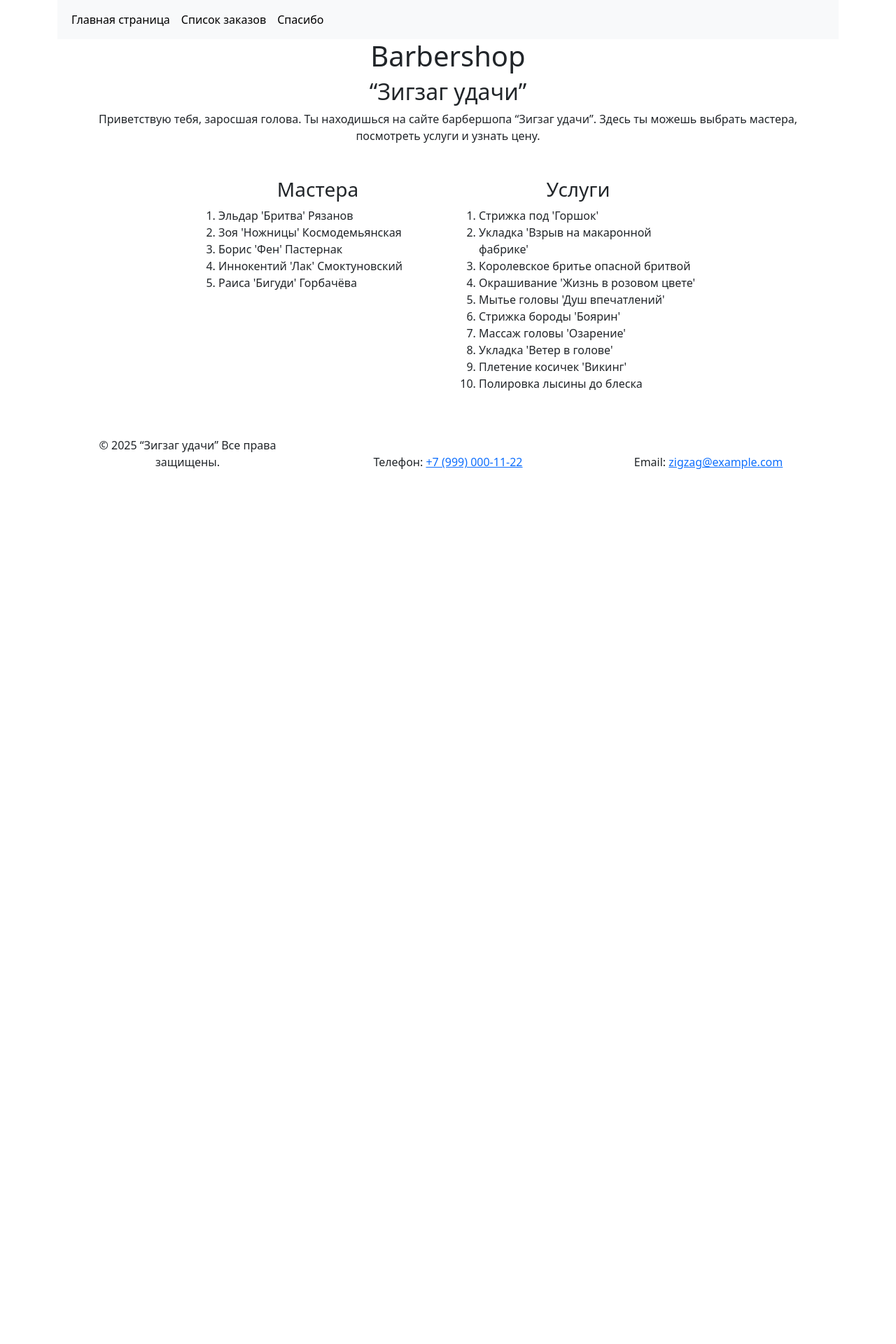
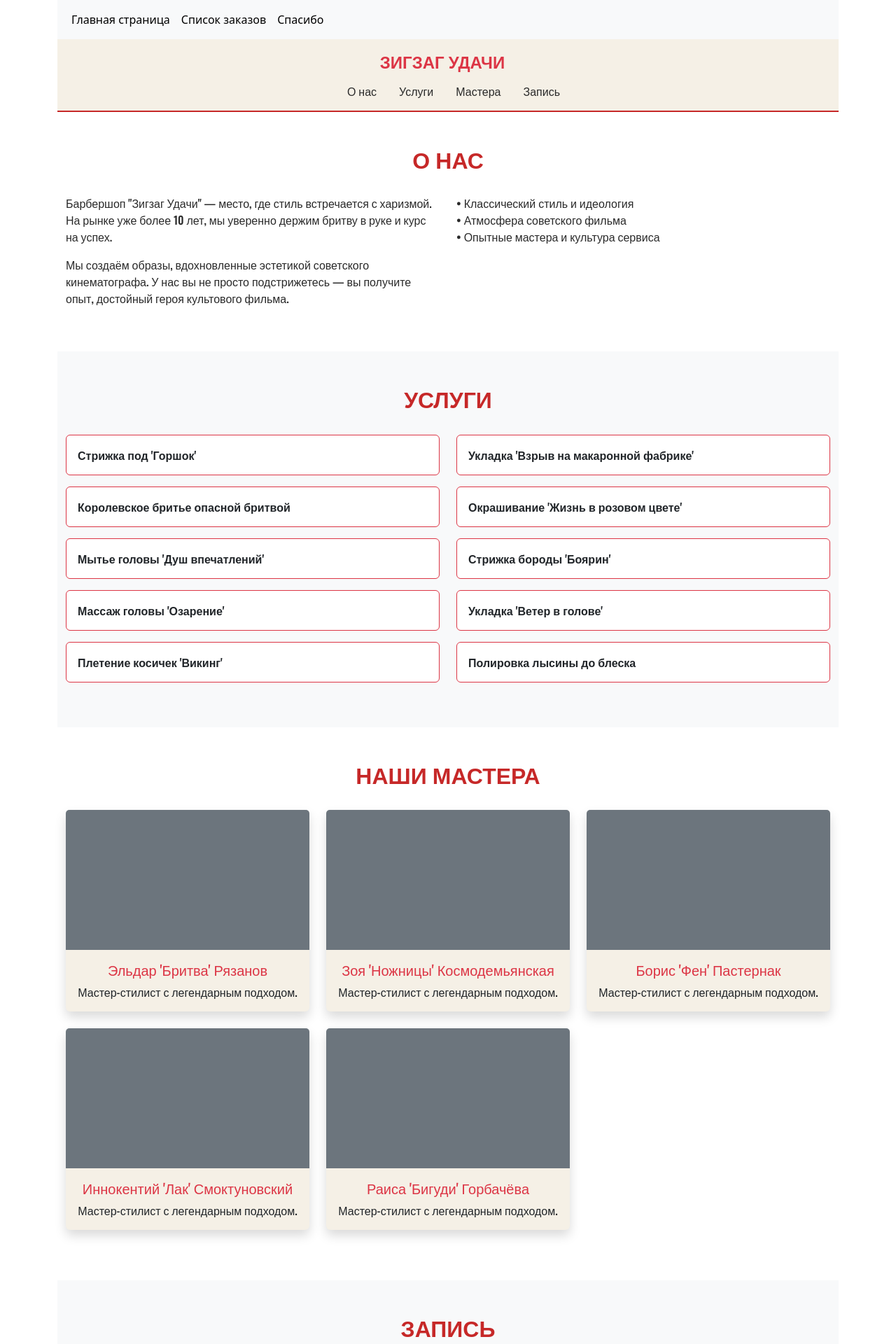
Before and after one commit to Katusha-tech/HWDJANGO, a Django app: page / in a window 1280 px wide. Shown: the top 1920 px of the page at 70% size. Before the commit the page ends 670 px from the top, so only its background shows below. Run offline with Django 5.2, Linux system fonts and the light colour scheme.

Commit message:
hw_38: доработала файл base, сделала файлы landing и thanks, вставила код со стилями в main.css

```diff
--- a/core/templates/core/landing.html
+++ b/core/templates/core/landing.html
@@ -1,51 +1,98 @@
 {% extends "base.html"%}
 {% load static %}
 {% block content %}
+<body data-bs-spy="scroll" data-bs-target="#navbarNav" data-bs-offset="70" tabindex="0">
+<nav class="navbar navbar-expand-lg navbar-light zigzag-navbar">
+    <div class="container">
+      <a class="navbar-brand text-danger fw-bold" href="#">ЗИГЗАГ УДАЧИ</a>
+      <button class="navbar-toggler" type="button" data-bs-toggle="collapse" data-bs-target="#navbarNav">
+        <span class="navbar-toggler-icon"></span>
+      </button>
+      <div class="collapse navbar-collapse" id="navbarNav">
+        <ul class="navbar-nav ms-auto">
+          <li class="nav-item">
+            <a class="nav-link" href="#about">О нас</a>
+          </li>
+          <li class="nav-item">
+            <a class="nav-link" href="#services">Услуги</a>
+          </li>
+          <li class="nav-item">
+            <a class="nav-link" href="#masters">Мастера</a>
+          </li>
+          <li class="nav-item">
+            <a class="nav-link" href="#booking">Запись</a>
+          </li>
+        </ul>
+      </div>
+    </div>
+  </nav>
+<section id="about" class="py-5 zigzag-section">
+    <div class="container">
+      <h2 class="section-title">О НАС</h2>
+      <div class="row">
+        <div class="col-md-6">
+          <p>
+            Барбершоп "Зигзаг Удачи" — место, где стиль встречается с харизмой.
+            На рынке уже более 10 лет, мы уверенно держим бритву в руке и курс на успех.
+          </p>
+          <p>
+            Мы создаём образы, вдохновленные эстетикой советского кинематографа. У нас вы не просто подстрижетесь — вы получите опыт, достойный героя культового фильма.
+          </p>
+        </div>
+        <div class="col-md-6">
+          <ul class="list-unstyled">
+            <li>• Классический стиль и идеология</li>
+            <li>• Атмосфера советского фильма</li>
+            <li>• Опытные мастера и культура сервиса</li>
+          </ul>
+        </div>
+      </div>
+    </div>
+  </section>
 
-<!DOCTYPE html>
-<html lang="en">
-    <head>
-        <meta charset="UTF-8">
-        <meta name="viewport" content="width=device-width, initial-scale=1.0">
-        <title>Landing</title>
-        <link rel="stylesheet" href="{% static 'css/main.css' %}">
-        <link href="https://cdn.jsdelivr.net/npm/bootstrap@5.3.3/dist/css/bootstrap.min.css" rel="stylesheet" integrity="sha384-QWTKZyjpPEjISv5WaRU9OFeRpok6YctnYmDr5pNlyT2bRjXh0JMhjY6hW+ALEwIH" crossorigin="anonymous">
-        <script src="https://cdn.jsdelivr.net/npm/bootstrap@5.3.3/dist/js/bootstrap.bundle.min.js" integrity="sha384-YvpcrYf0tY3lHB60NNkmXc5s9fDVZLESaAA55NDzOxhy9GkcIdslK1eN7N6jIeHz" crossorigin="anonymous"></script>
-        <script src="{% static 'js/main.js' %}"></script>
-    </head>
-    <body>
-        <div class = "container">
-            <div class = "header text-center mb-5">
-                <h1>Barbershop</h1>
-                <h2><q>Зигзаг удачи</q></h2>
-                <p>Приветствую тебя, заросшая голова. Ты находишься на сайте барбершопа <q>Зигзаг удачи</q>. Здесь ты можешь выбрать мастера, посмотреть услуги и узнать цену.</p>
+  <section id="services" class="py-5 zigzag-section bg-light">
+    <div class="container">
+      <h2 class="section-title">УСЛУГИ</h2>
+      <div class="row">
+        {% for service in services %}
+          <div class="col-md-6 mb-3">
+            <div class="p-3 border border-danger rounded text-dark bg-white">
+              <strong>{{ service }}</strong>
             </div>
-            <div class = "section row justify-content-center mt-5">
-                <div class="masters col-4">
-                    <h3 class="text-center">Мастера</h3>
-                    <ol>
-                        {% for master in masters %}
-                        <li> {{master.name}}</li>
-                        {% endfor %}
-                    </ol>
-                </div>
-                <div class="services col-4">
-                    <h3 class="text-center">Услуги</h3>
-                    <ol>
-                        {% for service in services %}
-                        <li>{{service}}</li>
-                        {% endfor %}
-                    </ol>
-                </div>
+          </div>
+        {% endfor %}
+      </div>
+    </div>
+  </section>
+
+  <section id="masters" class="py-5 zigzag-section">
+    <div class="container">
+      <h2 class="section-title">НАШИ МАСТЕРА</h2>
+      <div class="row">
+        {% for master in masters %}
+          <div class="col-md-4 mb-4">
+            <div class="card text-center border-0 shadow" style="background-color: #f5f0e6;">
+              <div class="card-img-top bg-secondary" style="height: 200px;">
+                <!-- Место под фото -->
+              </div>
+              <div class="card-body">
+                <h5 class="card-title text-danger">{{ master.name }}</h5>
+                <p class="card-text">Мастер-стилист с легендарным подходом.</p>
+              </div>
             </div>
-            <div class = "footer row align-items-end text-center mt-5">
-                <p class="col">&copy; 2025 <q>Зигзаг удачи</q> Все права защищены.</p>
-                <p class="col">Телефон: <a href="tel:+79990001122">+7 (999) 000-11-22</a></p>
-                <p class="col">Email: <a href="mailto:zigzag@example.com">zigzag@example.com</a></p>
-            </div>
-        </div>
+          </div>
+        {% endfor %}
+      </div>
+    </div>
+  </section>
 
-    </body>
-</html>
+  <section id="booking" class="py-5 zigzag-section bg-light text-center">
+    <div class="container">
+      <h2 class="section-title">ЗАПИСЬ</h2>
+      <p>Скоро вы сможете записаться онлайн. Следите за новостями!</p>
+      <a href="#" class="btn btn-danger btn-lg mt-3 disabled">Записаться</a>
+    </div>
+  </section>
+
 
 {% endblock content %}
--- a/core/views.py
+++ b/core/views.py
@@ -4,6 +4,7 @@ from .data import *
 
 def landing(request):
     context = {
+        'title':'Главная - Барбершоп Зигзаг удачи',
         'masters': masters,
         'services': services
     }
--- a/static/css/main.css
+++ b/static/css/main.css
@@ -0,0 +1,85 @@
+body {
+    min-height: 100vh;
+    display: flex;
+    flex-direction: column;
+}
+
+.container {
+    flex: 1;
+    display: flex;
+    flex-direction: column;
+}
+
+main {
+    flex: 1;
+}
+
+.footer {
+    margin-top: auto;
+}
+
+/* Стили для карты */
+.footer iframe {
+    box-shadow: 0 0 10px rgba(0,0,0,0.1);
+}
+.footer h5 {
+    color: #ffd700;
+    margin-bottom: 1.5rem;
+}
+
+.footer p {
+    margin-bottom: 0.5rem;
+}
+
+.footer i {
+    margin-right: 0.5rem;
+    color: #ffd700;
+}
+
+.zigzag-section {
+    font-family: 'Oswald', sans-serif;
+    color: #2a2a2a;
+  }
+
+  .section-title {
+    font-size: 2rem;
+    color: #c62828;
+    font-weight: bold;
+    text-transform: uppercase;
+    margin-bottom: 2rem;
+    text-align: center;
+  }
+
+  .zigzag-navbar {
+    background-color: #f5f0e6;
+    font-family: 'Oswald', sans-serif;
+    border-bottom: 2px solid #c62828;
+  }
+
+  .zigzag-navbar .nav-link {
+    color: #2a2a2a;
+    font-weight: 500;
+    margin-left: 1rem;
+    transition: 0.3s;
+  }
+
+  .zigzag-navbar .nav-link:hover {
+    color: #c62828;
+  }
+
+  .zigzag-navbar .navbar-brand {
+    font-size: 1.5rem;
+    text-transform: uppercase;
+  }
+
+  .zigzag-navbar .nav-link.active {
+    color: #c62828 !important;
+    font-weight: 700;
+    text-decoration: underline;
+  }
+
+/*Стили для файла thanks */
+.alert-light {
+    background-color: #fdfaf4;
+    font-family: 'Oswald', sans-serif;
+  }
--- a/templates/base.html
+++ b/templates/base.html
@@ -4,9 +4,11 @@
     <head>
         <meta charset="UTF-8">
         <meta name="viewport" content="width=device-width, initial-scale=1.0">
+        <link rel="icon" type="image/png" href="{% static 'images/favicon.jpg' %}">
         <link rel="stylesheet" href="{% static 'css/main.css' %}">
         <link href="https://cdn.jsdelivr.net/npm/bootstrap@5.3.3/dist/css/bootstrap.min.css" rel="stylesheet" integrity="sha384-QWTKZyjpPEjISv5WaRU9OFeRpok6YctnYmDr5pNlyT2bRjXh0JMhjY6hW+ALEwIH" crossorigin="anonymous">
         <link rel="stylesheet" href="https://cdn.jsdelivr.net/npm/bootstrap-icons@1.11.1/font/bootstrap-icons.css">
+        <link href="https://fonts.googleapis.com/css2?family=Oswald:wght@500;700&display=swap" rel="stylesheet">
         {% block title %}
         <title>{{title|default:"Барбершоп Зигзаг удачи"}}</title>
         {% endblock title%}
@@ -32,11 +34,35 @@
 
                 {% endblock%}
             </main>
-            <footer>
-                {% block footer %}
-                    {% comment %}Подвал сайта {% endcomment%}
+            {% block footer %}
+                <footer class="bg-light text-dark mt-5" style="font-family: 'Oswald', sans-serif; background-color: #f5f0e6;">
+                    <div class="container py-4">
+                      <div class="row">
+
+                        <!-- О нас -->
+                        <div class="col-md-4 mb-3">
+                          <h5 class="text-danger fw-bold">ЗИГЗАГ УДАЧИ</h5>
+                          <p>Барбершоп в стиле советского кино. Мужские стрижки, бритьё и харизма.</p>
+                          <p><strong>Адрес:</strong> Москва, ул. Примерная, 12</p>
+                          <p><strong>Тел.:</strong> +7 (495) 123-45-67</p>
+                        </div>
+
+                        <!-- Карта -->
+                        <div class="col-md-8 mb-3">
+                          <h5 class="text-danger fw-bold">Как нас найти</h5>
+                          <div class="ratio ratio-16x9">
+                            <iframe src="https://yandex.ru/map-widget/v1/?um=constructor%3A901af4b82a5eba807471864935c6aa7f5538af695061245faeb573e599e89cb8&amp;source=constructor" width="500" height="400" frameborder="0"></iframe>
+                          </div>
+                        </div>
+
+                      </div>
+                      <hr>
+                      <div class="text-center text-secondary">
+                        © 2025 Барбершоп «Зигзаг Удачи». Все права защищены.
+                      </div>
+                    </div>
+                  </footer>
                 {% endblock footer%}
-            </footer>
         </div>
 
         {% block scripts %}
```
Also changed, not shown: core/templates/core/thanks.html (+10 -4 lines), static/templates/landing.html (deleted, +0 -46 lines), static/images/favicon.jpg (added).
